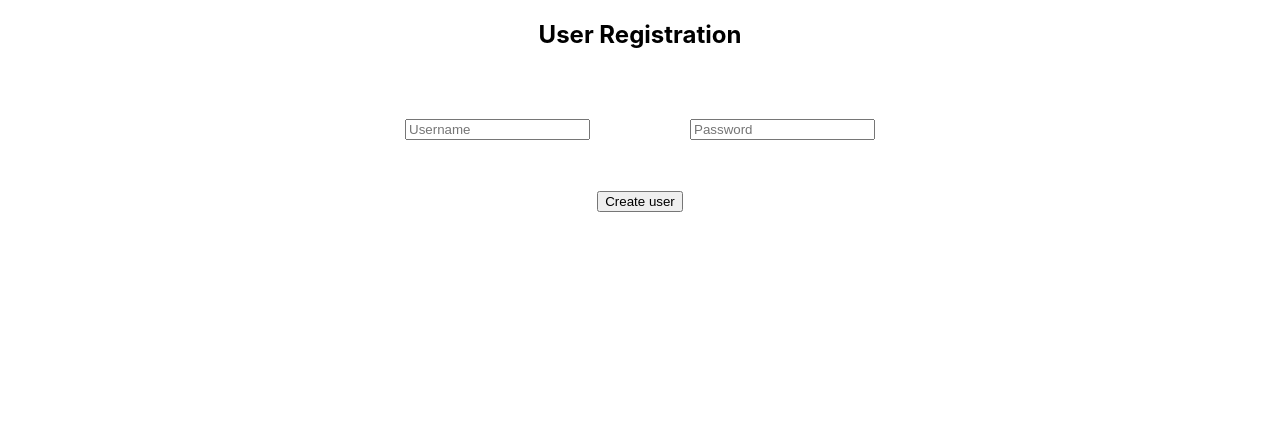
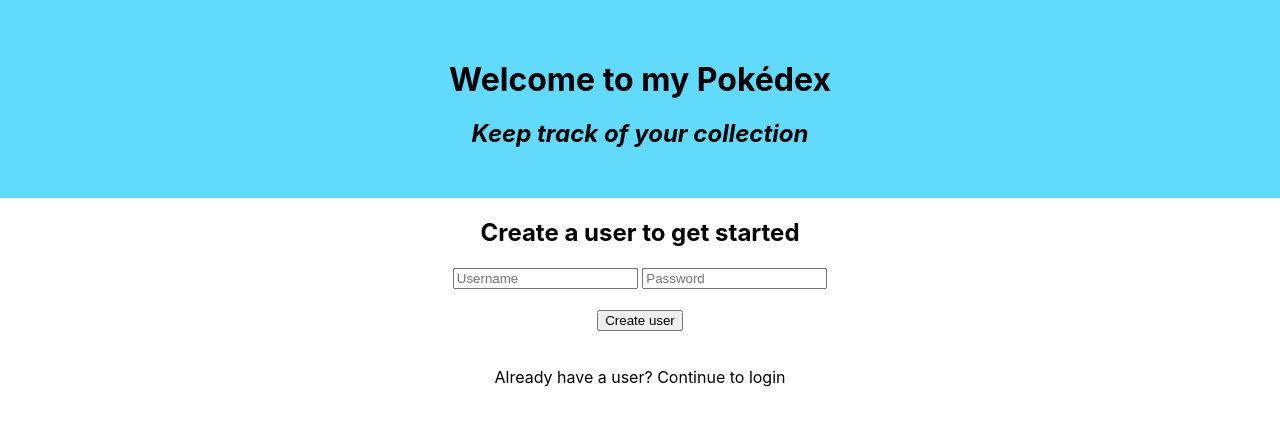
Before and after one commit to Jepmoltho/Hobby-Project-MyPokeDex, a React (Create React App) app: page / in a window 1280 px wide. Shown: the top 426 px of the page. Built offline with nearby package versions, Linux system fonts and the light colour scheme; what parse would draw is missing.

Commit message:
Create user component done besides autonavigate to login screen

```diff
--- a/src/UserRegistration.js
+++ b/src/UserRegistration.js
@@ -1,7 +1,10 @@
 import React, { useState } from "react";
 import Parse from "parse";
+import Header from "./Header";
+import { useNavigate } from "react-router-dom";
 
 function UserRegistration() {
+  const navigate = useNavigate("");
   const [username, setUsername] = useState("");
   const handleChangeUser = (e) => {
     setUsername(e.target.value);
@@ -32,32 +35,30 @@
 
   return (
     <>
-      <h2>User Registration</h2>
+      <Header headline="Welcome to my Pokédex" />
+      <h2>Create a user to get started</h2>
       <input
-        style={styles.input}
         value={username}
         placeholder={"Username"}
         onChange={handleChangeUser}
         //onChangeText={(text) => setUsername(text)}
-      ></input>
+      ></input>{" "}
       <input
-        style={styles.input}
         value={password}
         placeholder={"Password"}
         onChange={handleChangePassword}
       ></input>
       <br />
+      <br />
       <button onClick={doUserRegistration}>Create user</button>
       <br />
       <br />
+      <p style={{ display: "inline-block" }}>Already have a user?</p>{" "}
+      <p style={{ display: "inline-block" }} onClick={() => navigate("/login")}>
+        Continue to login
+      </p>
     </>
   );
 }
 
-const styles = {
-  input: {
-    margin: 50,
-  },
-};
-
 export default UserRegistration;
```
